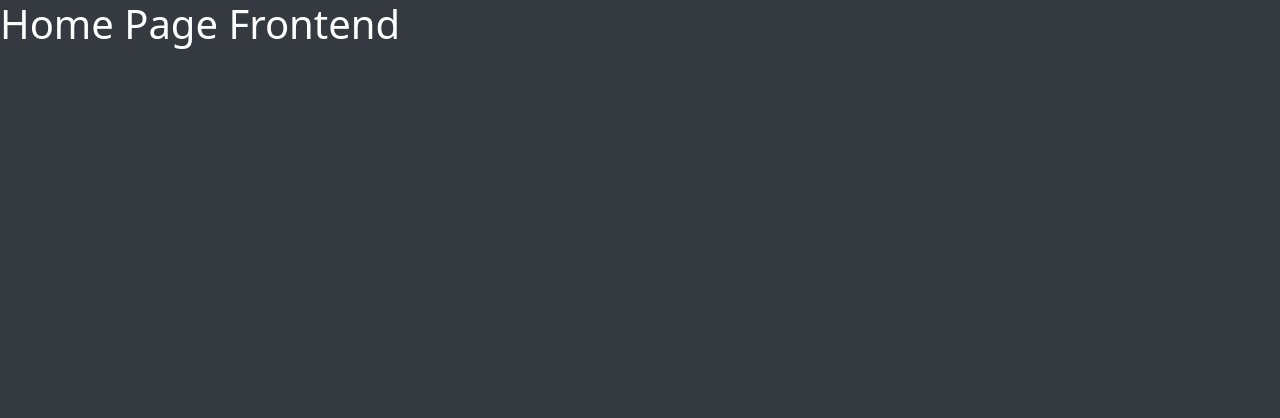
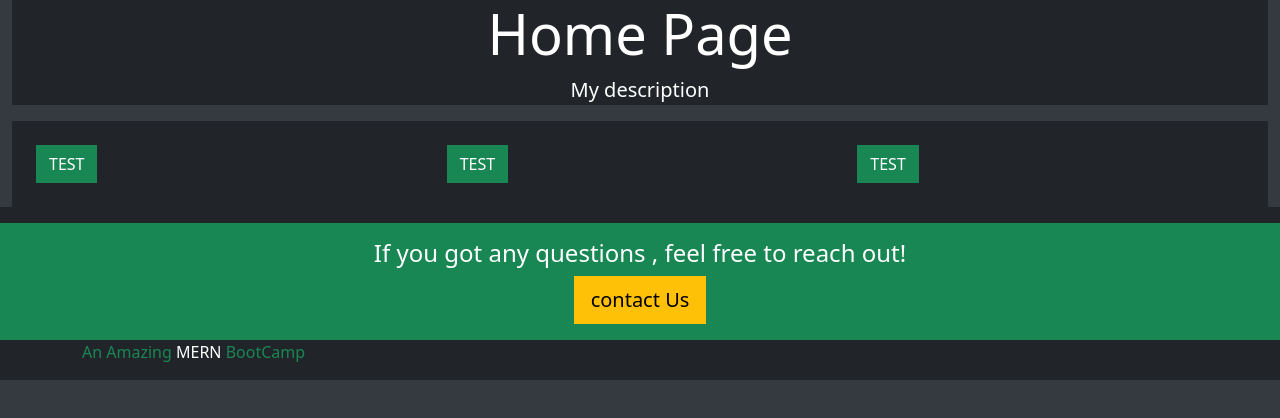
Before and after one commit to Pandey-Shailesh/Mern-Project, a React (Create React App) app in the folder projfrontend/: page / in a window 1280 px wide. Shown: the top 418 px of the page. Built offline with nearby package versions, Linux system fonts and the light colour scheme.

Commit message:
taking the advantages of base Component

```diff
--- a/projfrontend/src/core/Base.js
+++ b/projfrontend/src/core/Base.js
@@ -0,0 +1,30 @@
+import React from "react";
+
+const Base = ({
+  title = "Learn And Grow",
+  description = "My description",
+  className = "bg-dark text-white p-4",
+  children,
+}) => (
+  <div>
+    <div className="container-fluid">
+      <div className="jumbotron bg-dark text-white text-center">
+        <h2 className="display-4">{title}</h2>
+        <p className="lead">{description}</p>
+      </div>
+      <div className={className}>{children}</div>
+    </div>
+    <footer className="footer bg-dark mt-auto py-3">
+      <div className="container-fluid bg-success text-white text-center py-3">
+        <h4>If you got any questions , feel free to reach out! </h4>
+        <button className="btn btn-warning btn-lg"> contact Us </button>
+      </div>
+      <div className="container">
+        <span className="text-success">
+          An Amazing <span className="text-white">MERN</span> BootCamp
+        </span>
+      </div>
+    </footer>
+  </div>
+);
+export default Base;
--- a/projfrontend/src/core/Home.js
+++ b/projfrontend/src/core/Home.js
@@ -1,12 +1,23 @@
 import React from "react";
 import "../styles.css";
 import { API } from "../backend";
+import Base from "./Base";
 
 export default function Home() {
   console.log("API IS ", API);
   return (
-    <div>
-      <h1 className="text-white"> Home Page Frontend </h1>
-    </div>
+    <Base title="Home Page">
+      <div className="row">
+        <div className="col-4">
+          <button className="btn btn-success">TEST</button>
+        </div>
+        <div className="col-4">
+          <button className="btn btn-success">TEST</button>
+        </div>
+        <div className="col-4">
+          <button className="btn btn-success">TEST</button>
+        </div>
+      </div>
+    </Base>
   );
 }
```
